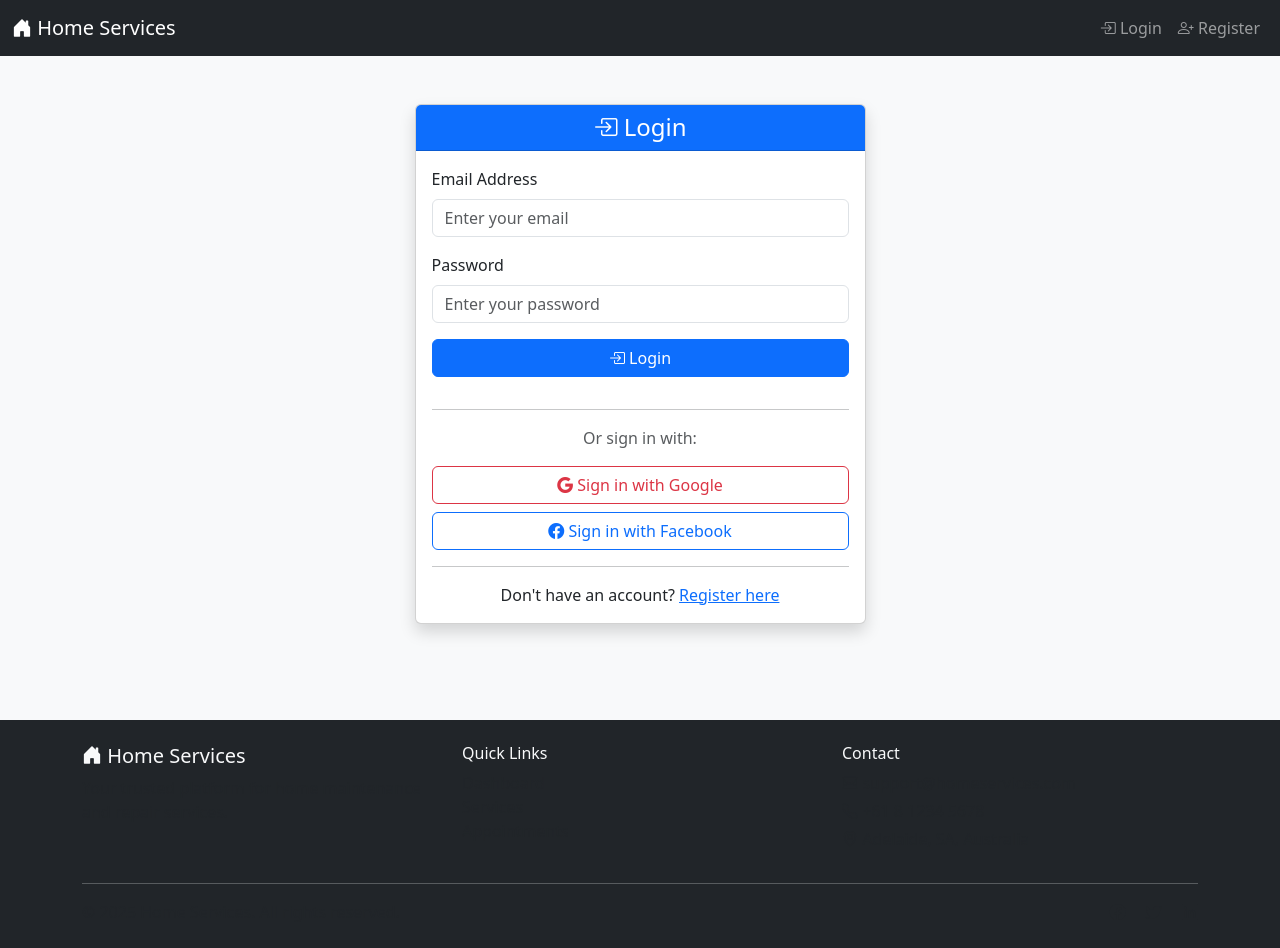
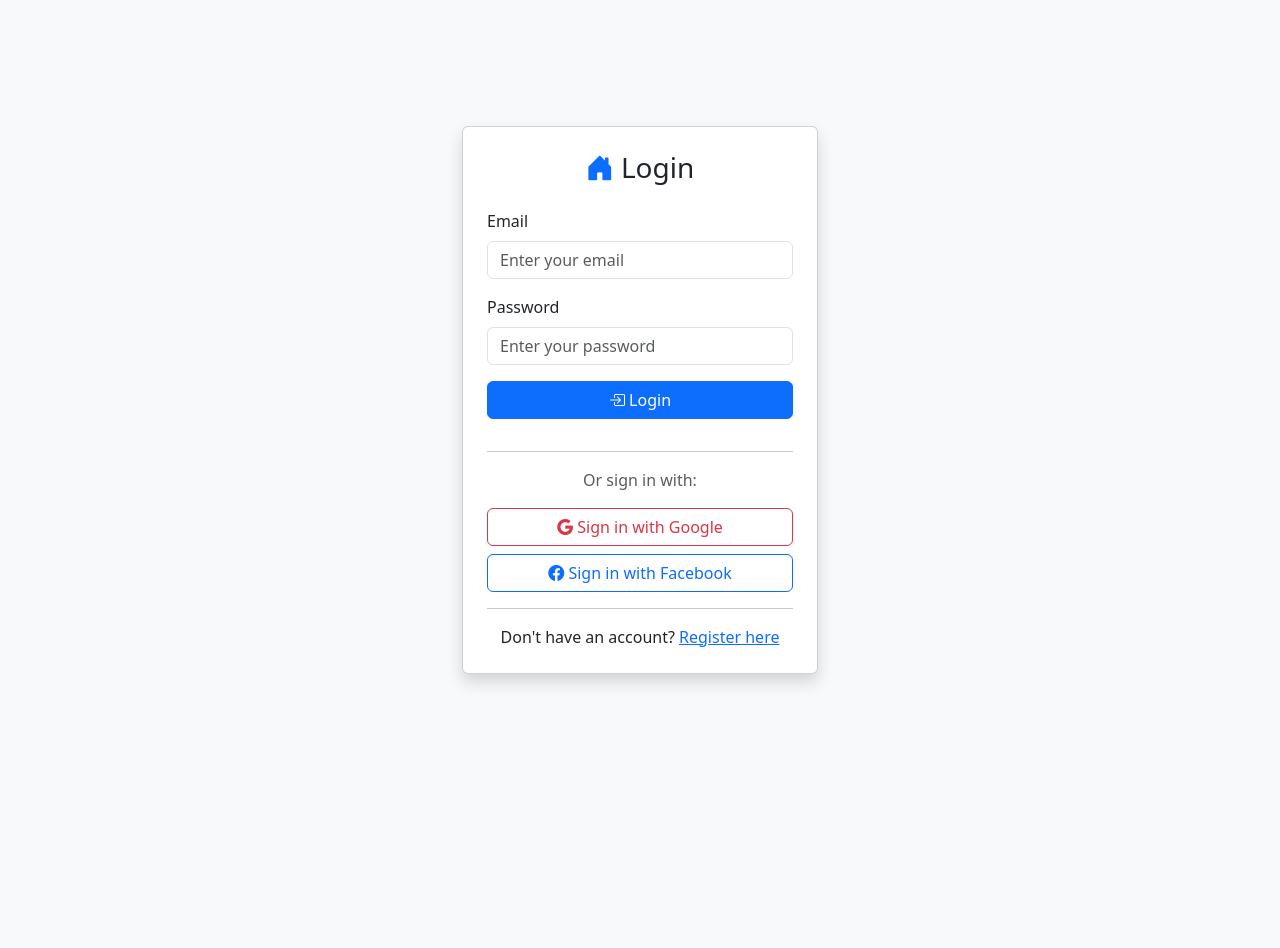
Before and after one commit to maingidenis/HomeServices, a PHP site: page /login.php in a window 1280 px wide. After the commit the page ends 685 px from the top, so only its background shows below. Run offline with PHP 8.4, Linux system fonts and the light colour scheme.

Commit message:
Fix missing newline at end of file in login.php

```diff
--- a/public/login.php
+++ b/public/login.php
@@ -42,32 +42,37 @@ if ($_SERVER["REQUEST_METHOD"] === "POST") {
         }
     }
 }
+?>
+<!DOCTYPE html>
+<html lang="en">
+<head>
+    <meta charset="UTF-8">
+    <title>Login - Home Services</title>
+    <meta name="viewport" content="width=device-width, initial-scale=1.0">
+    <link href="https://cdn.jsdelivr.net/npm/bootstrap@5.3.0/dist/css/bootstrap.min.css" rel="stylesheet">
+    <link rel="stylesheet" href="https://cdn.jsdelivr.net/npm/bootstrap-icons@1.11.0/font/bootstrap-icons.css">
+</head>
+<body class="bg-light">
+    <div class="container">
+        <div class="row justify-content-center align-items-center min-vh-100">
+            <div class="col-md-5 col-lg-4">
+                <div class="card shadow">
+                    <div class="card-body p-4">
+                        <h3 class="card-title text-center mb-4">
+                            <i class="bi bi-house-door-fill text-primary"></i> Login
+                        </h3>
 
-// Set page title and include header
-$pageTitle = 'Login - Home Services';
-include 'includes/header.php';
-?>
-
-<!-- Main Content -->
-<main class="container py-5">
-    <div class="row justify-content-center">
-        <div class="col-md-6 col-lg-5">
-            <div class="card shadow">
-                <div class="card-header bg-primary text-white text-center">
-                    <h4 class="mb-0"><i class="bi bi-box-arrow-in-right"></i> Login</h4>
-                </div>
-                <div class="card-body">
                         <?php if (!empty($error)): ?>
-                        <div class="alert alert-danger" role="alert">
-                            <i class="bi bi-exclamation-triangle"></i> <?= $error ?>
+                            <div class="alert alert-danger alert-dismissible fade show" role="alert">
+                                <?= htmlspecialchars($error, ENT_QUOTES, 'UTF-8') ?>
+                                <button type="button" class="btn-close" data-bs-dismiss="alert"></button>
                             </div>
                         <?php endif; ?>
 
-                    <form method="POST" action="">
+                        <form method="post" action="index.php?page=login">
                             <div class="mb-3">
-                            <label for="email" class="form-label">Email Address</label>
-                            <input
-                                type="email"
+                                <label for="email" class="form-label">Email</label>
+                                <input type="email"
                                        class="form-control"
                                        id="email"
                                        name="email"
@@ -77,8 +82,7 @@ include 'includes/header.php';
                             </div>
                             <div class="mb-3">
                                 <label for="password" class="form-label">Password</label>
-                            <input
-                                type="password"
+                                <input type="password"
                                        class="form-control"
                                        id="password"
                                        name="password"
@@ -109,6 +113,7 @@ include 'includes/header.php';
                 </div>
             </div>
         </div>
-</main>
-
-<?php include 'includes/footer.php'; ?>
+    </div>
+    <script src="https://cdn.jsdelivr.net/npm/bootstrap@5.3.0/dist/js/bootstrap.bundle.min.js"></script>
+</body>
+</html>
```
Lines whose indentation alone changed are shown as unchanged.
